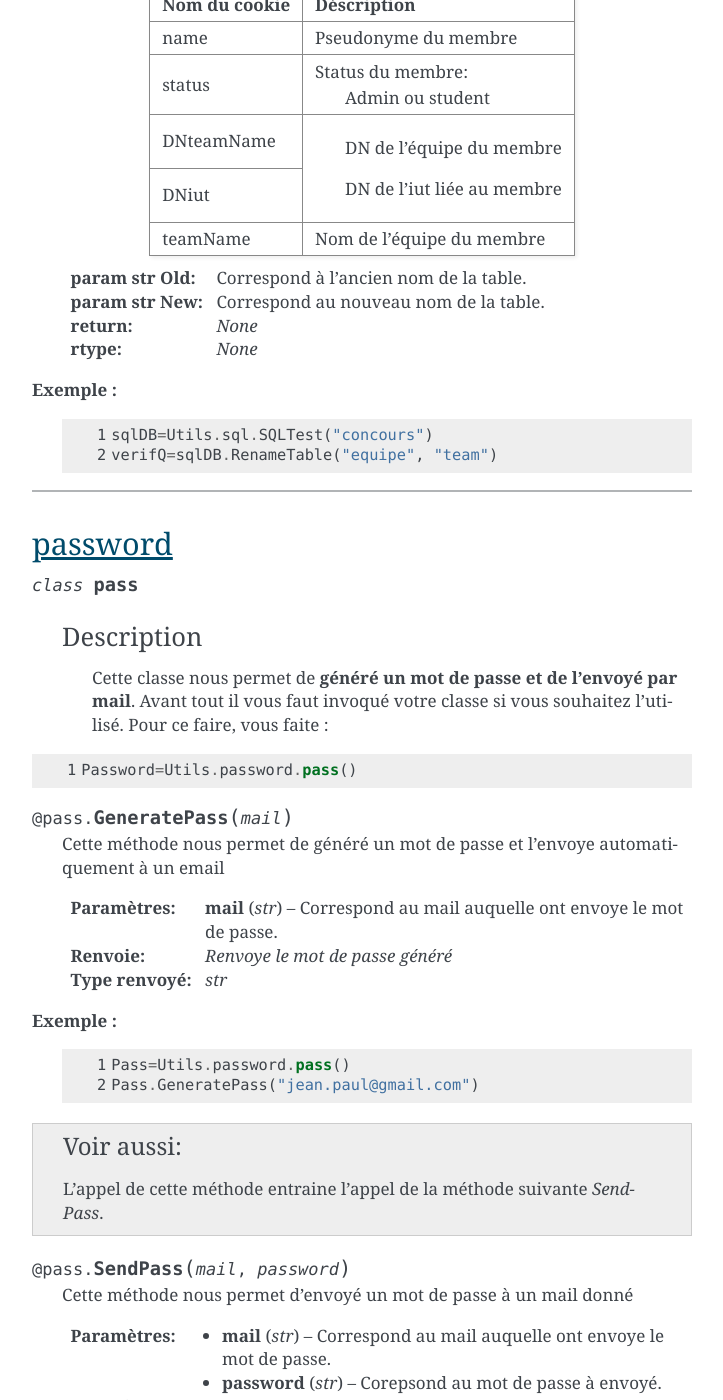
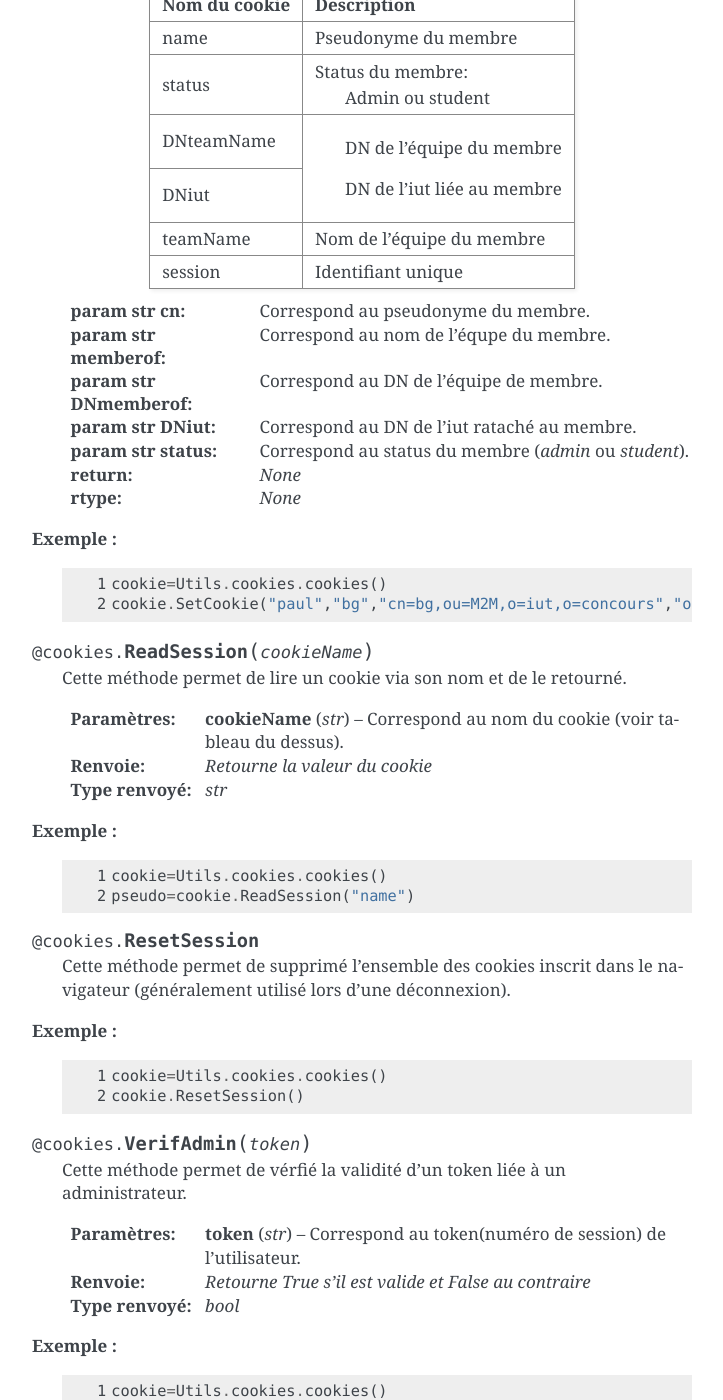
Before and after one commit to soldatroket/ProjetHacking, a Sphinx documentation site: the page built from Documentation/classe.rst, in a window 1280 px wide and 1400 px high, scrolled down 9432 px. Shown: the whole window, without its empty margins (388-1111 px from the left). Built offline with Sphinx 7.4.7, drawn with Linux system fonts in a browser that asks for light colours; some of the changed text lies outside the part shown.

Commit message:
Update classe.rst

```diff
--- a/Documentation/classe.rst
+++ b/Documentation/classe.rst
@@ -441,26 +441,32 @@ cookies
 
    LdapTest=Utils.cookies.cookies()
 
-.. decoratormethod:: SQLTest.SetCookie(cn, memberof, DNmemberof,DNiut,status)
+.. decoratormethod:: cookies.SetCookie(cn, memberof, DNmemberof,DNiut,status)
 
    Cette méthode permet d'écrire les cookies nécessaire los de la connexion d'un utilisateur.
    Les cookies inscrits lors de la connexion sont :
-+----------------+-----------------------------+
-| Nom du cookie  | Déscription                 |
-+================+=============================+
-| name           | Pseudonyme du membre        |
-+----------------+-----------------------------+
-| status         | Status du membre:           |
-|		 |  Admin ou student           |
-+----------------+-----------------------------+
-| DNteamName     | DN de l'équipe du membre    |
-+----------------+-----------------------------|
-| DNiut          | DN de l'iut liée au membre  |
-+----------------+-----------------------------+
-| teamName	 |  Nom de l'équipe du membre  |
-+----------------+-----------------------------+
-   :param str Old: Correspond à l'ancien nom de la table.
-   :param str New: Correspond au nouveau nom de la table.
++------------------+-----------------------------+
+| Nom du cookie    | Description                 |
++==================+=============================+
+| name             | Pseudonyme du membre        |
++------------------+-----------------------------+
+| status           | Status du membre:           |
+|		   |  Admin ou student           |
++------------------+-----------------------------+
+| DNteamName       | DN de l'équipe du membre    |
++------------------+-----------------------------|
+| DNiut            | DN de l'iut liée au membre  |
++------------------+-----------------------------+
+| teamName	   |  Nom de l'équipe du membre  |
++------------------+-----------------------------+
+| session          | Identifiant unique          |
++------------------+-----------------------------+
+
+   :param str cn: Correspond au pseudonyme du membre.
+   :param str memberof: Correspond au nom de l'équpe du membre.
+   :param str DNmemberof: Correspond au DN de l'équipe de membre.
+   :param str DNiut: Correspond au DN de l'iut rataché au membre.
+   :param str status: Correspond au status du membre (*admin* ou *student*).
    :return: *None*
    :rtype: *None*
 
@@ -469,8 +475,53 @@ cookies
    .. code-block:: python
       :linenos:
 
-      sqlDB=Utils.sql.SQLTest("concours")
-      verifQ=sqlDB.RenameTable("equipe", "team")
+      cookie=Utils.cookies.cookies()
+      cookie.SetCookie("paul","bg","cn=bg,ou=M2M,o=iut,o=concours","ou=M2M,o=iut,o=concours","student")
+
+.. decoratormethod:: cookies.ReadSession(cookieName)
+
+   Cette méthode permet de lire un cookie via son nom et de le retourné.
+
+   :param str cookieName: Correspond au nom du cookie (voir tableau du dessus).
+   :return: *Retourne la valeur du cookie*
+   :rtype: *str*
+
+**Exemple :**
+
+   .. code-block:: python
+      :linenos:
+
+      cookie=Utils.cookies.cookies()
+      pseudo=cookie.ReadSession("name")
+
+.. decoratormethod:: cookies.ResetSession()
+
+   Cette méthode permet de supprimé l'ensemble des cookies inscrit dans le navigateur (généralement utilisé lors d'une déconnexion).
+
+**Exemple :**
+
+   .. code-block:: python
+      :linenos:
+
+      cookie=Utils.cookies.cookies()
+      cookie.ResetSession()
+
+.. decoratormethod:: cookies.VerifAdmin(token)
+
+   Cette méthode permet de vérfié la validité d'un token liée à un administrateur.
+
+   :param str token: Correspond au token(numéro de session) de l'utilisateur.
+   :return: *Retourne True s'il est valide et False au contraire*
+   :rtype: *bool*
+
+**Exemple :**
+
+   .. code-block:: python
+      :linenos:
+
+      cookie=Utils.cookies.cookies()
+      cookie.VerifAdmin("123817353545231")
+
 
 -------------------------------
 
```
